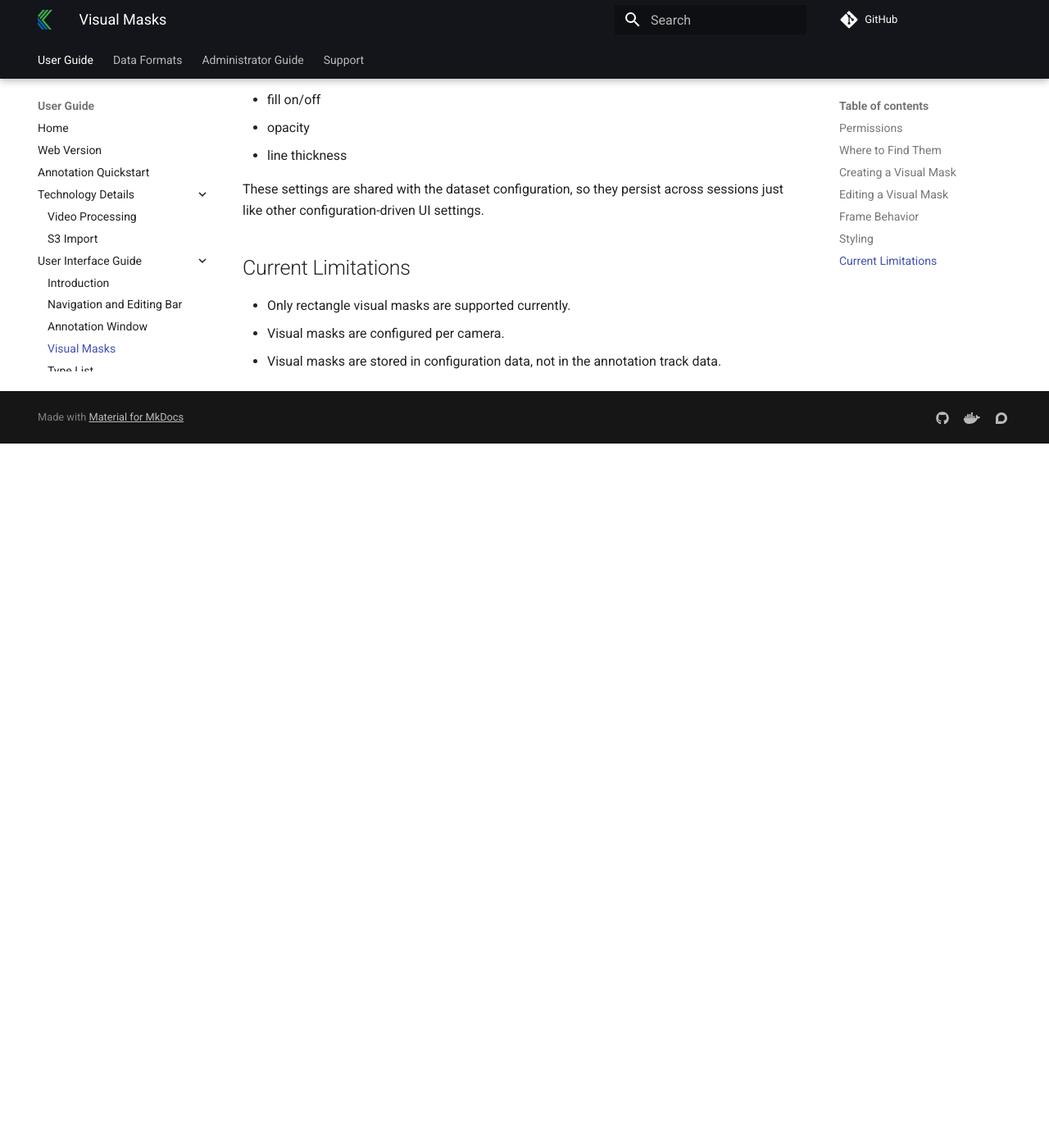
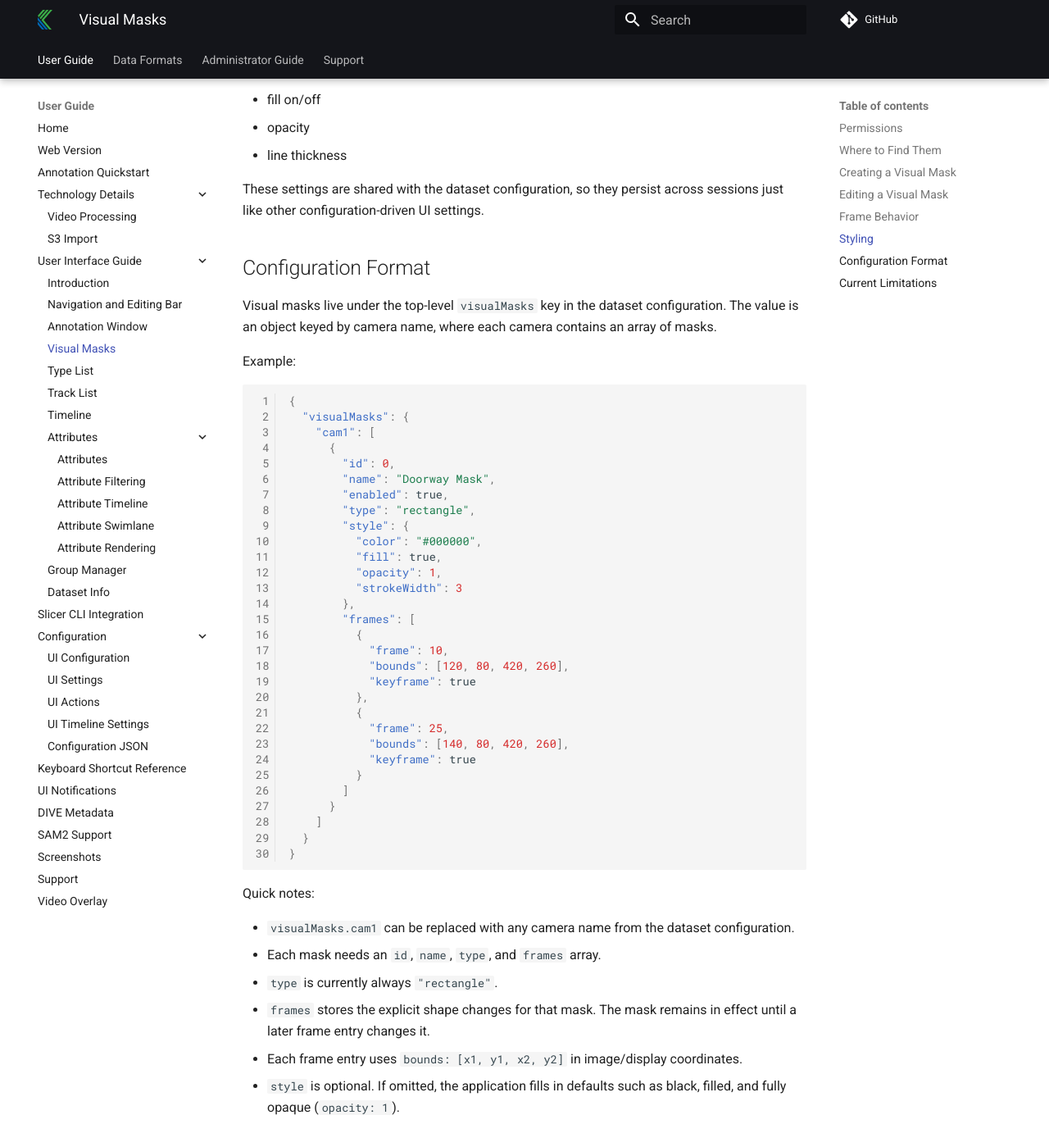
Before and after one commit to DigitalSlideArchive/dive-dsa, an MkDocs documentation site: the page built from docs/UI-Visual-Masks.md, in a window 1280 px wide and 1400 px high, scrolled down 1784 px. Shown: the whole window at 82% size. Built offline with MkDocs 1.6.1 and Material for MkDocs 9.7.7, drawn with Linux system fonts in a browser that asks for light colours; comment, search, counter and statistics services are not loaded; before the commit the page ends 2325 px from its top, so only the background shows below that.

Commit message:
update visual mask documentation

````diff
--- a/docs/UI-Visual-Masks.md
+++ b/docs/UI-Visual-Masks.md
@@ -58,6 +58,54 @@
 
 These settings are shared with the dataset configuration, so they persist across sessions just like other configuration-driven UI settings.
 
+## Configuration Format
+
+Visual masks live under the top-level `visualMasks` key in the dataset configuration. The value is an object keyed by camera name, where each camera contains an array of masks.
+
+Example:
+
+```json
+{
+  "visualMasks": {
+    "cam1": [
+      {
+        "id": 0,
+        "name": "Doorway Mask",
+        "enabled": true,
+        "type": "rectangle",
+        "style": {
+          "color": "#000000",
+          "fill": true,
+          "opacity": 1,
+          "strokeWidth": 3
+        },
+        "frames": [
+          {
+            "frame": 10,
+            "bounds": [120, 80, 420, 260],
+            "keyframe": true
+          },
+          {
+            "frame": 25,
+            "bounds": [140, 80, 420, 260],
+            "keyframe": true
+          }
+        ]
+      }
+    ]
+  }
+}
+```
+
+Quick notes:
+
+- `visualMasks.cam1` can be replaced with any camera name from the dataset configuration.
+- Each mask needs an `id`, `name`, `type`, and `frames` array.
+- `type` is currently always `"rectangle"`.
+- `frames` stores the explicit shape changes for that mask. The mask remains in effect until a later frame entry changes it.
+- Each frame entry uses `bounds: [x1, y1, x2, y2]` in image/display coordinates.
+- `style` is optional. If omitted, the application fills in defaults such as black, filled, and fully opaque (`opacity: 1`).
+
 ## Current Limitations
 
 - Only rectangle visual masks are supported currently.
````
